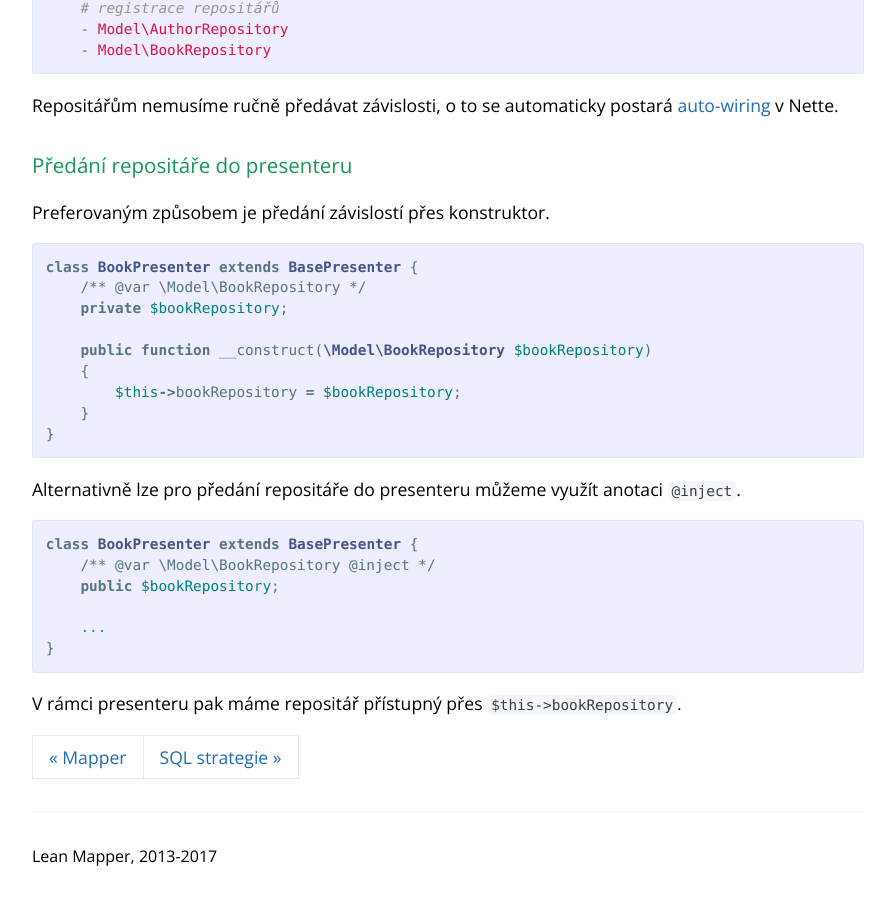
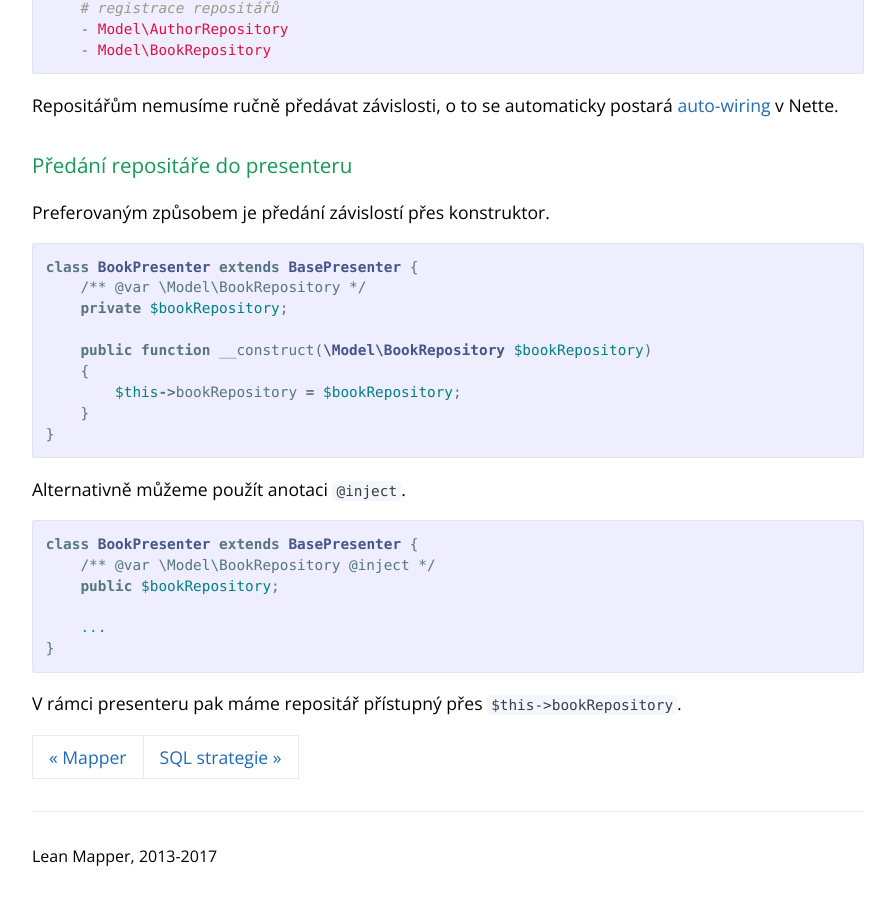
Before and after one commit to LeanMapper/LeanMapper.github.io, a Jekyll site: the page built from cs/docs/integrace-do-aplikace.md, in a window 1280 px wide and 900 px high, scrolled down 2934 px. Shown: the whole window, without its empty margins (192-1087 px from the left). Built offline with Jekyll 4.4.1, drawn with Linux system fonts in a browser that asks for light colours.

Commit message:
Integrace do aplikace: oprava a zjednoduseni vety

````diff
--- a/cs/docs/integrace-do-aplikace.md
+++ b/cs/docs/integrace-do-aplikace.md
@@ -130,7 +130,7 @@ class BookPresenter extends BasePresenter {
 ```
 
 
-Alternativně lze pro předání repositáře do presenteru můžeme využít anotaci [`@inject`](https://doc.nette.org/cs/2.4/presenters#toc-pouziti-modelovych-trid).
+Alternativně můžeme použít anotaci [`@inject`](https://doc.nette.org/cs/2.4/presenters#toc-pouziti-modelovych-trid).
 
 ``` php?start_inline=1
 class BookPresenter extends BasePresenter {
````
